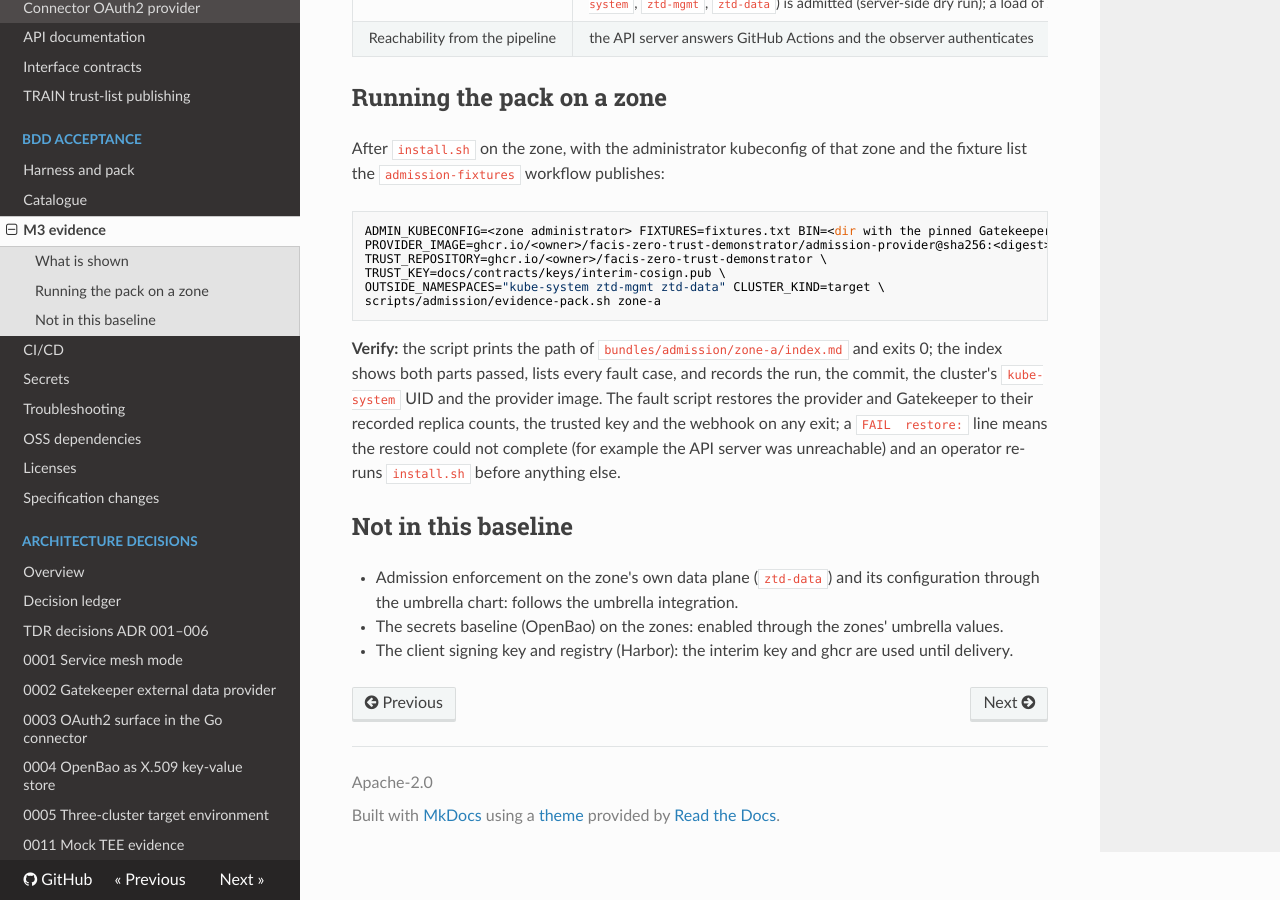
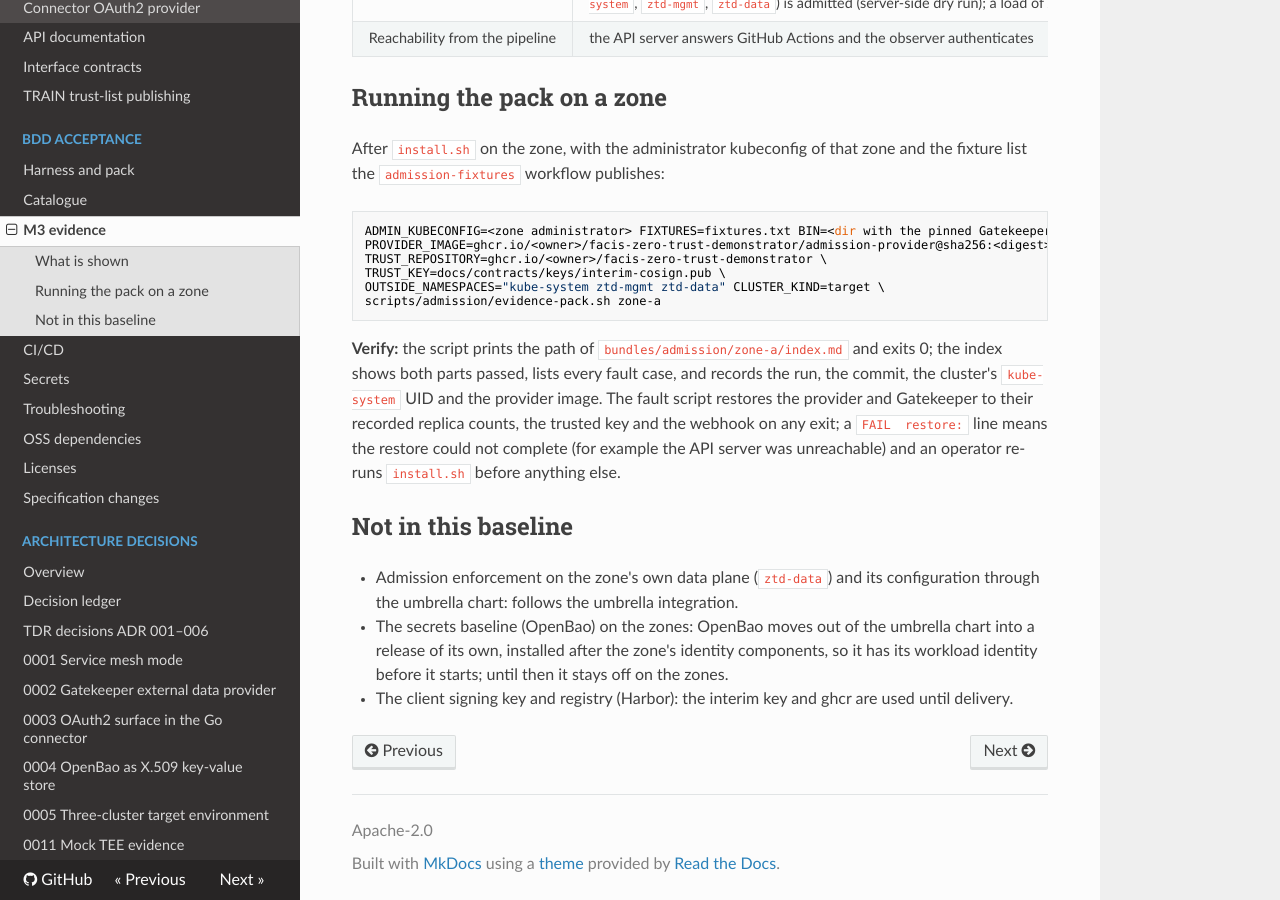
Before and after one commit to Fune5tiAtlas/facis-zero-trust-demonstrator, an MkDocs documentation site: the page built from docs/evidence-m3.md, in a window 1280 px wide and 900 px high, scrolled down 789 px. Built offline with MkDocs 1.6.1, drawn with Linux system fonts in a browser that asks for light colours; nearby versions of some CDN libraries.

Commit message:
Say how OpenBao reaches the zone clusters

```diff
--- a/docs/evidence-m3.md
+++ b/docs/evidence-m3.md
@@ -44,5 +44,7 @@ restore could not complete (for example the API server was unreachable) and an o
 
 - Admission enforcement on the zone's own data plane (`ztd-data`) and its configuration through the
   umbrella chart: follows the umbrella integration.
-- The secrets baseline (OpenBao) on the zones: enabled through the zones' umbrella values.
+- The secrets baseline (OpenBao) on the zones: OpenBao moves out of the umbrella chart into a release of
+  its own, installed after the zone's identity components, so it has its workload identity before it
+  starts; until then it stays off on the zones.
 - The client signing key and registry (Harbor): the interim key and ghcr are used until delivery.
```
